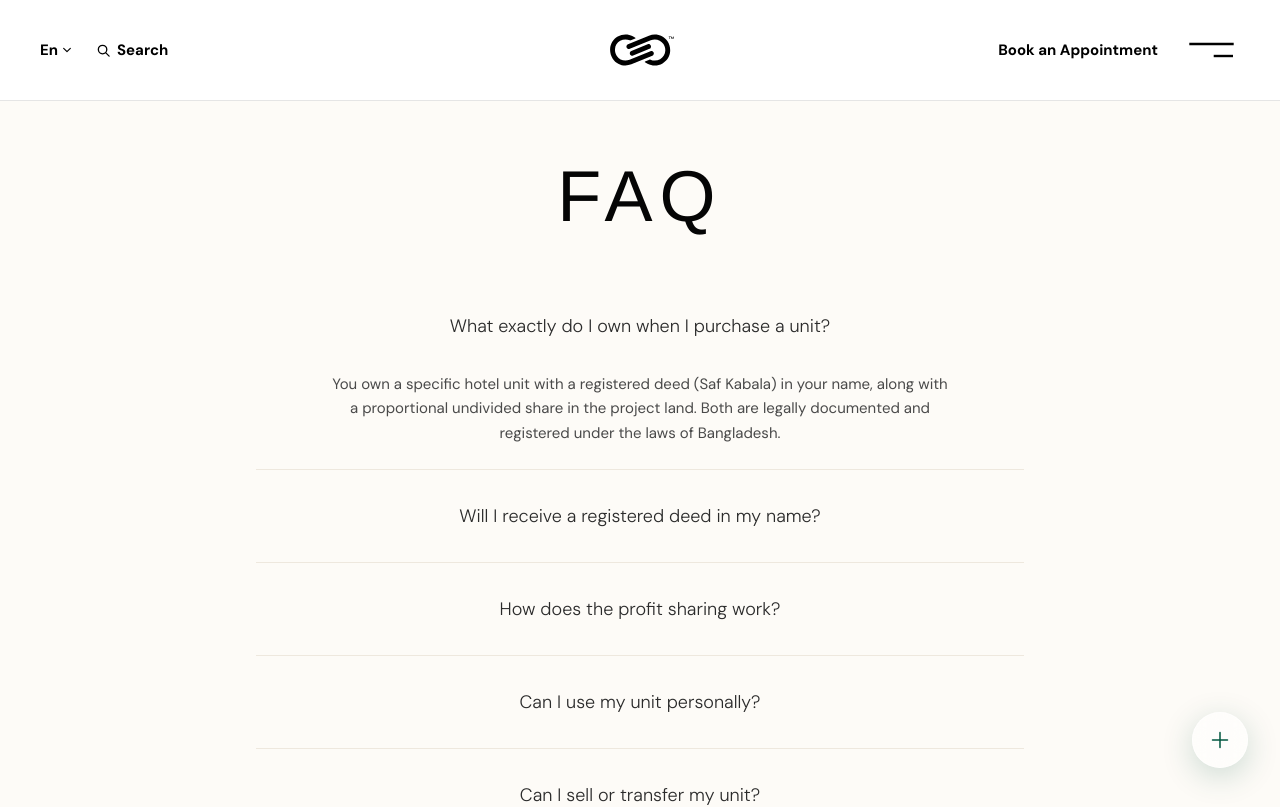
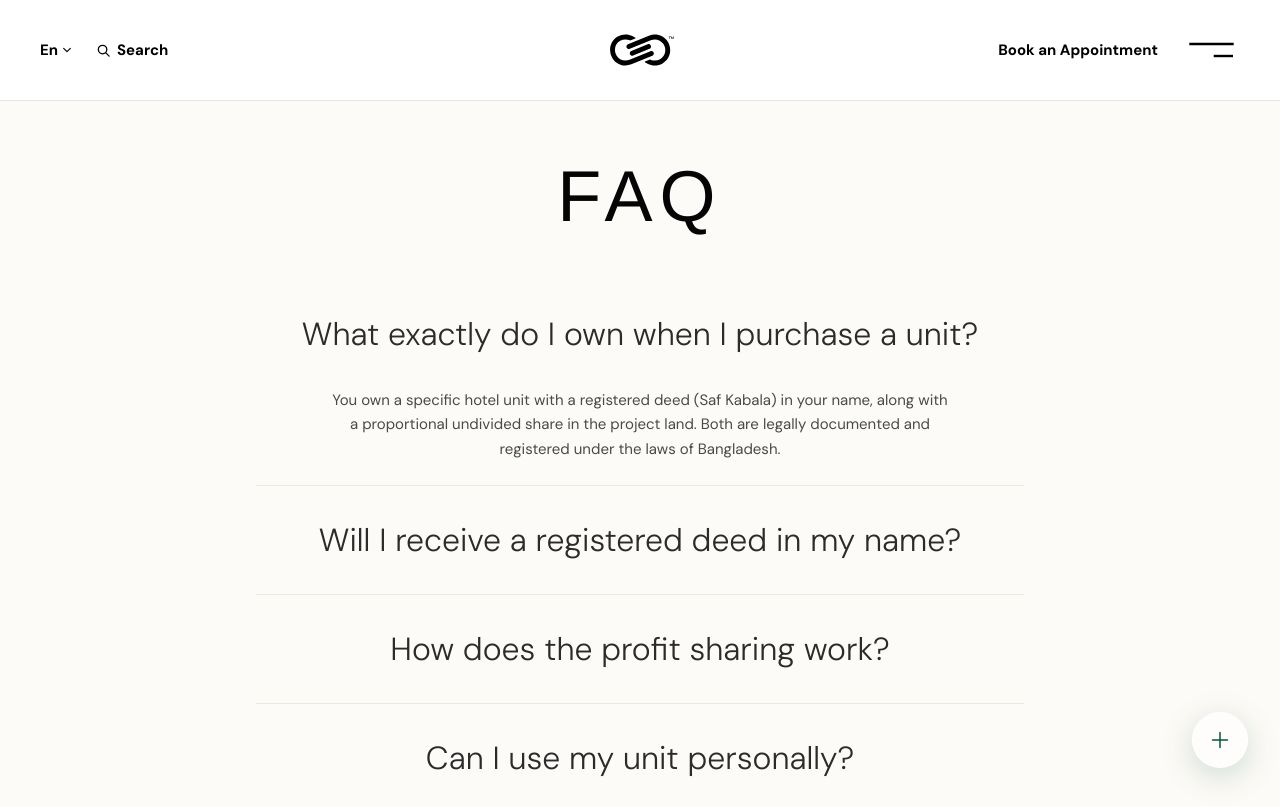
Before and after one commit to hossainsadril12-bot/Velora-, a Next.js app: page /faq in a window 1280 px wide. Shown: the top 807 px of the page. Built offline with nearby package versions, Linux system fonts and the light colour scheme; a small style sheet from the web is missing.

Commit message:
Update FAQ page question font size to 32px on desktop

```diff
--- a/src/app/faq/page.tsx
+++ b/src/app/faq/page.tsx
@@ -110,7 +110,7 @@ export default function FAQPage() {
                     onClick={() => toggleFaq(idx)}
                     className="flex w-full flex-col items-center text-center py-6 md:py-8 focus:outline-none cursor-pointer group"
                   >
-                    <span className="font-sans text-base sm:text-lg font-light text-[#2B2B2B] transition-colors duration-300 group-hover:text-tan">
+                    <span className="font-sans text-[22px] sm:text-[32px] font-light leading-snug text-[#2B2B2B] transition-colors duration-300 group-hover:text-tan">
                       {faq.question}
                     </span>
                   </button>
```
